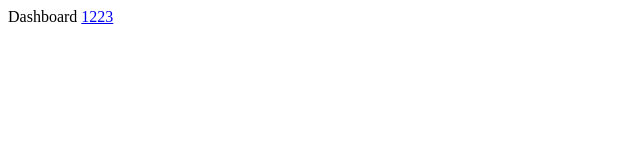
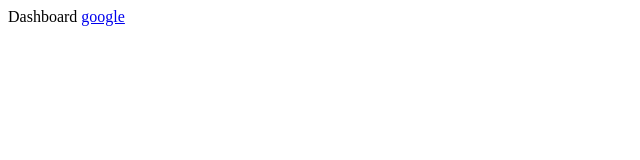
Before and after one commit to SethDimmer123/html-cheatsheet-3, a plain HTML site: page dashboard.html in a window 1280 px wide. Shown: the full height of the page, 0-640 px from the left. Drawn offline with Linux system fonts and the light colour scheme.

Commit message:
initial commit

```diff
--- a/dashboard.html
+++ b/dashboard.html
@@ -9,8 +9,8 @@
 <body><!--If i want to switch html files in live server change the index.html URL to dashboard.html -->
     Dashboard
     <!-- if i want to link back from this html file "dashboard"
-    back to the index.html file
+    back to the google
 put this -->
-<a href="/index.html">1223</a><!---->
+<a href="https://google.com" target="_blank">google</a><!---->
 </body>
 </html>
```
